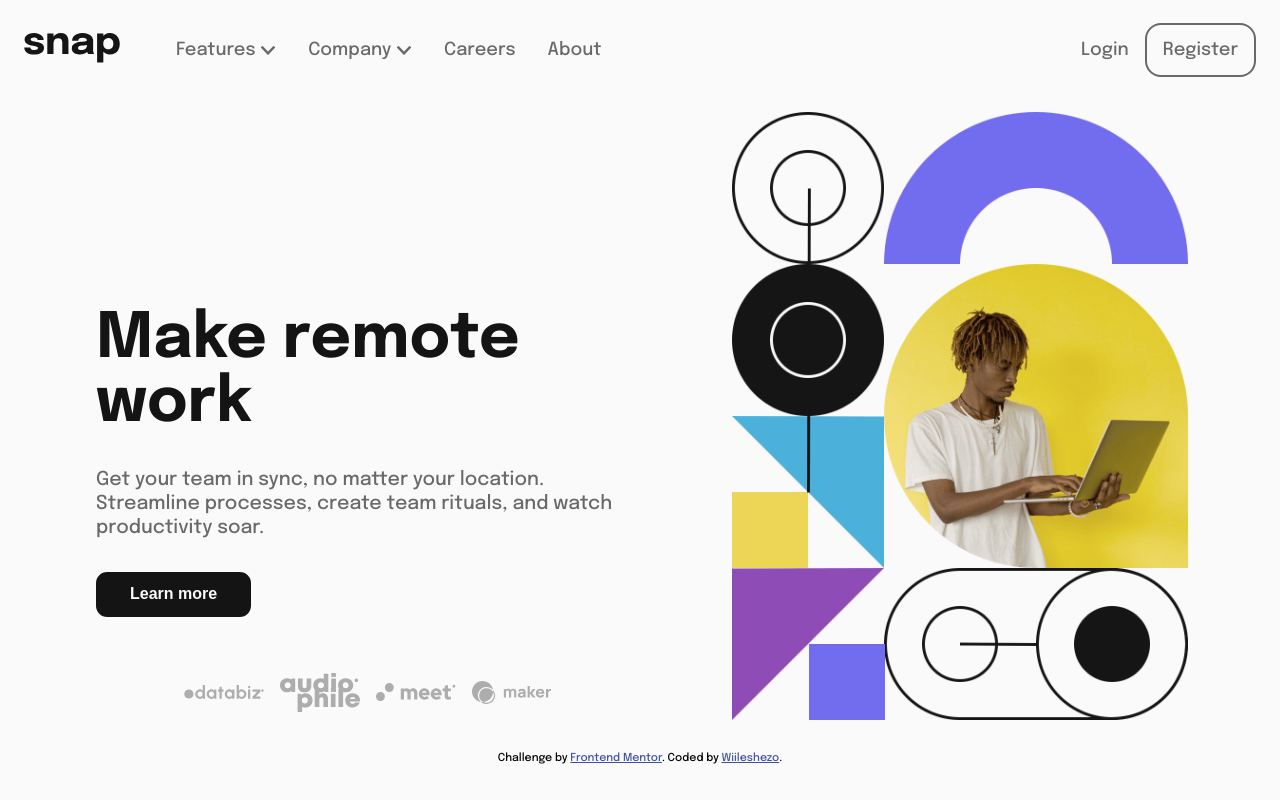
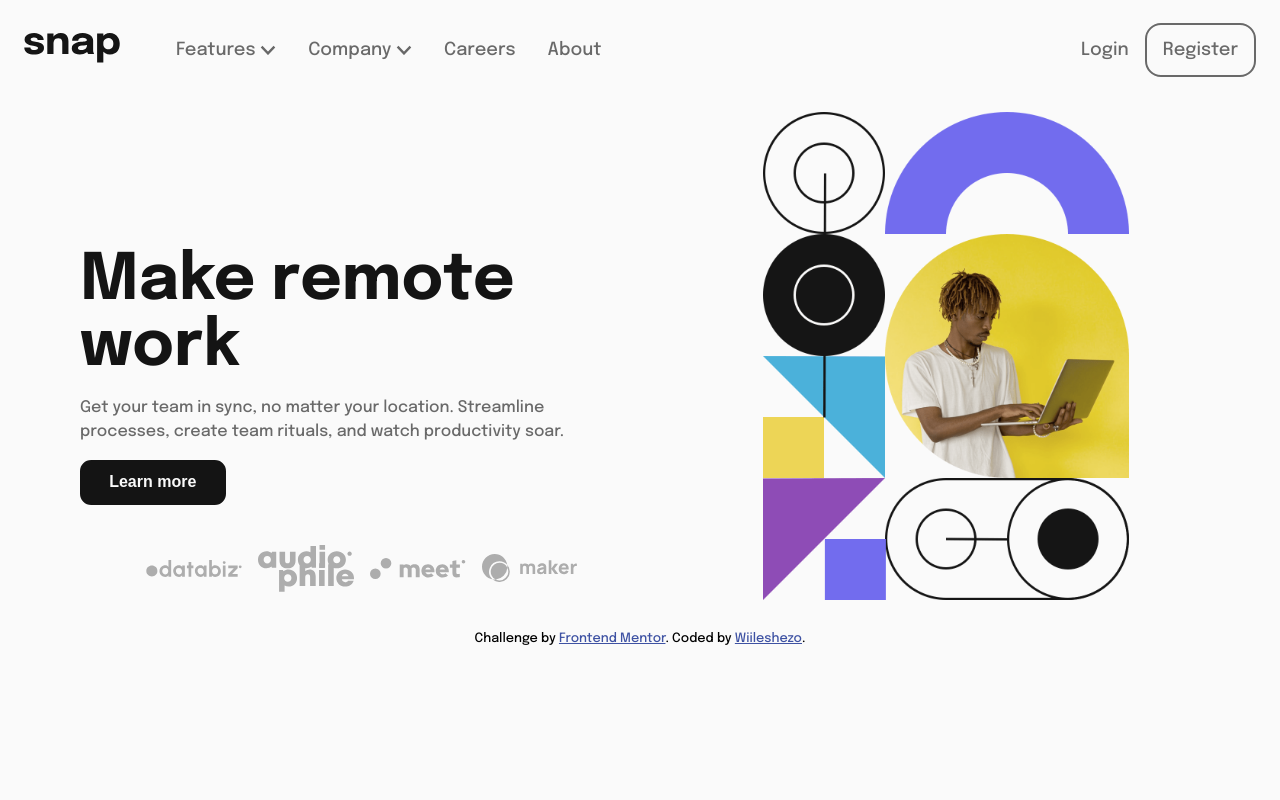
Before and after one commit to Wiileshezo/intro-section-with-dropdown-navigation, a Vue app: page /#/ in a window 1280 px wide. Built offline with nearby package versions, Linux system fonts and the light colour scheme.

Commit message:
add some responsive style

```diff
--- a/src/components/TheFooter.vue
+++ b/src/components/TheFooter.vue
@@ -17,11 +17,21 @@ footer {
   justify-content: center;
 }
 .attribution {
-  font-size: 11px;
+  font-size: 0.6rem;
   text-align: center;
   padding-block: 2rem;
 }
 .attribution a {
   color: hsl(228, 45%, 44%);
 }
+@media screen and (min-width: 1000px) {
+  .attribution {
+    font-size: 0.8rem;
+  }
+}
+@media screen and (min-width: 1400px) {
+  .attribution {
+    font-size: 1rem;
+  }
+}
 </style>
--- a/src/components/TheNavigation.vue
+++ b/src/components/TheNavigation.vue
@@ -278,7 +278,7 @@ img {
 
 .dropdown-list:active > a,
 .dropdown-list:hover > a {
-color: var(--Almost-Black);
+  color: var(--Almost-Black);
 }
 
 .dropdown-list-content {
@@ -444,7 +444,7 @@ ul,
 
 @media screen and (max-width: 450px) {
   .register {
-    padding: 0.7rem 2rem;
+    padding: 0.7rem 3.5rem;
   }
 }
 
--- a/src/views/AboutView.vue
+++ b/src/views/AboutView.vue
@@ -2,58 +2,14 @@
   <div>
     <h1>This is an about page</h1>
   </div>
-  <div class="grid-container">
-    <h1 class="item1">Make remote work</h1>
-    <p class="item2">
-      Get your team in sync, no matter your location. Streamline processes,
-      create team rituals, and watch productivity soar.
-    </p>
-    <button class="item3">Learn more</button>
-    <img src="../images/image-hero-desktop.png" alt="" class="item4" />
-    <div class="item5">
-      <img src="../images/client-databiz.svg" alt="" />
-      <img src="../images/client-audiophile.svg" alt="" />
-      <img src="../images/client-meet.svg" alt="" />
-      <img src="../images/client-maker.svg" alt="" />
-    </div>
-  </div>
 </template>
 
 <style scoped>
-.grid-container {
-  display: grid;
-  grid-template-columns: 20vw 25vw 5vw 40vw;
-  gap: 10px;
-  padding-inline: 3rem;
-  align-items: end;
+div {
+  padding: 5rem 1rem 0;
+  text-align: center;
 }
-.item1 {
-  grid-area: 2/1/3/3;
-  margin: 0;
-}
-.item2 {
-  grid-area: 3/1/4/3;
-  margin: 0;
-}
-.item3 {
-  grid-area: 4/1/5/2;
-  border-radius: 0.7rem;
-  color: var(--Almost-White);
-  background-color: var(--Almost-Black);
-  border: 2px solid var(--Almost-Black);
-  font-size: 1rem;
-  padding: 0.7rem 2rem;
-  font-weight: 700;
-}
-.item4 {
-  grid-area: 2/4/6/5;
-  width: 30vw;
-}
-.item5 {
-  grid-area: 5/1/6/3;
-  display: flex;
-  align-items: center;
-  justify-content: center;
-  gap: 1rem;
+h1 {
+  font-size: 1.5rem;
 }
 </style>
--- a/src/views/HomeView.vue
+++ b/src/views/HomeView.vue
@@ -28,11 +28,12 @@
   box-sizing: border-box;
   padding-top: 6rem;
   margin: auto;
+  gap: 3rem;
 }
 h1 {
   margin: 0;
   color: var(--Almost-Black);
-  font-size: 2.3rem;
+  font-size: 2.2rem;
 }
 p {
   color: var(--Medium-Gray);
@@ -76,7 +77,6 @@ button:active {
   width: unset;
   flex-direction: column;
   align-items: center;
-  padding-inline: 2rem;
   text-align: center;
 }
 .imgs-client {
@@ -94,7 +94,7 @@ button:active {
     background-image: url("@/images/image-hero-mobile.png");
     background-position: center top;
     height: 35vh;
-    width: 95vw;
+    width: 100vw;
   }
   .section2 {
     padding-inline: 1rem;
@@ -106,72 +106,89 @@ button:active {
   .container {
     flex-direction: row-reverse;
     align-items: flex-end;
-    padding-top: 5.1rem;
-    padding-inline: 3rem;
+    padding-inline: 5rem;
   }
   .section1 {
     width: 50vw;
-    height: 60vh;
   }
   .section2 {
-    width: 50vw;
+    width: 40vw;
     align-items: flex-start;
     text-align: left;
-    padding-inline: 0 2rem;
   }
   h1 {
-    font-size: 3rem;
+    font-size: 2.7rem;
+  }
+  p {
+    font-size: 0.8rem;
+    margin-block: 1rem;
+    padding-right: 1rem;
+  }
+  button {
+    margin-block-end: 2rem;
+    padding: 0.5rem 1.5rem;
+    font-size: 0.8rem;
+  }
+  .imgs-client > img {
+    width: 3.5rem;
   }
 }
 
-@media screen and (min-width: 1000px) {
+@media screen and (min-width: 1024px) {
   .container {
     padding-top: 7rem;
   }
   .section1 {
-    height: 60vh;
+    width: 45vw;
+    height: 45vh;
   }
   .section2 {
-    padding-inline: 3rem;
+    width: 50vw;
   }
 
   h1 {
-    font-size: 3.9rem;
+    font-size: 4rem;
   }
   p {
-    font-size: 1.2rem;
+    font-size: 1rem;
+  }
+  button {
+    margin-block-end: 2rem;
+    padding: 0.7rem 1.7rem;
+    font-size: 1rem;
   }
   .imgs-client > img {
-    width: 5rem;
+    width: 6rem;
   }
 }
 
 @media screen and (min-width: 1400px) {
   .section1 {
-    width: 45vw;
+    width: 42vw;
     height: 65vh;
   }
   .section2 {
     width: 65vw;
   }
   h1 {
-    font-size: 6.5rem;
-    padding-inline-end: 2rem;
+    font-size: 5.5rem;
+    padding-inline: 2rem 8rem;
   }
+
   p {
-    font-size: 1.5rem;
+    font-size: 1.3rem;
     line-height: 2rem;
-    padding-inline-end: 10rem;
+    padding-inline: 2rem 10rem;
   }
   button {
     padding: 1rem 2rem;
     font-size: 1.5rem;
-    margin-block-end: 6rem;
+    margin: 1rem 2rem 6rem;
     border-radius: 1rem;
     border: 5px solid var(--Almost-Black);
   }
   .imgs-client > img {
-    width: 7rem;
+    width: 8rem;
   }
 }
 </style>
```
